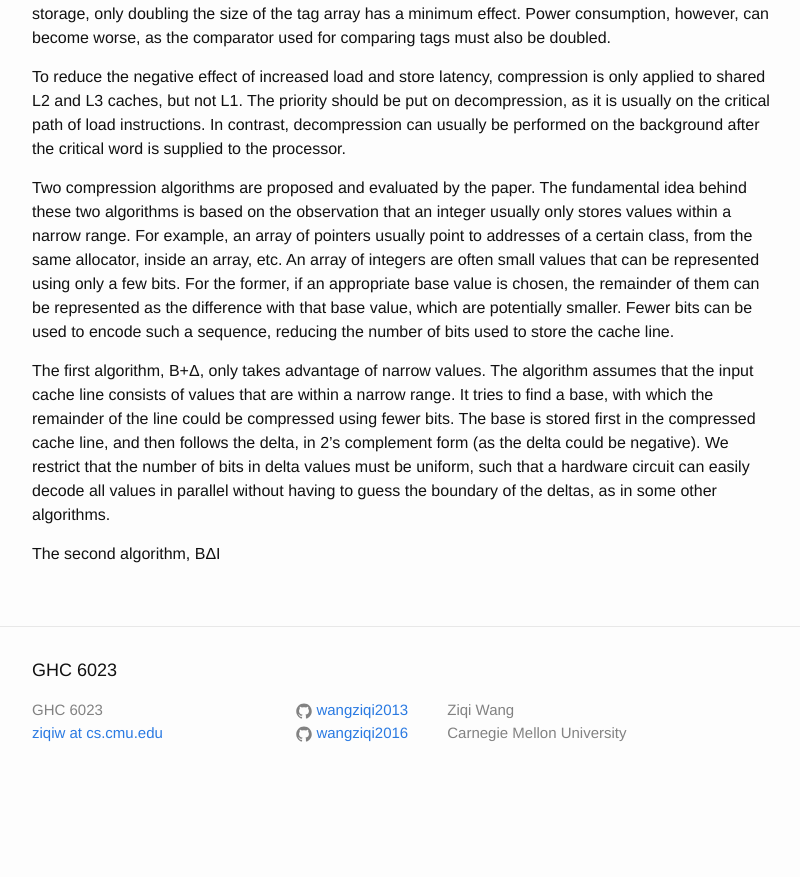
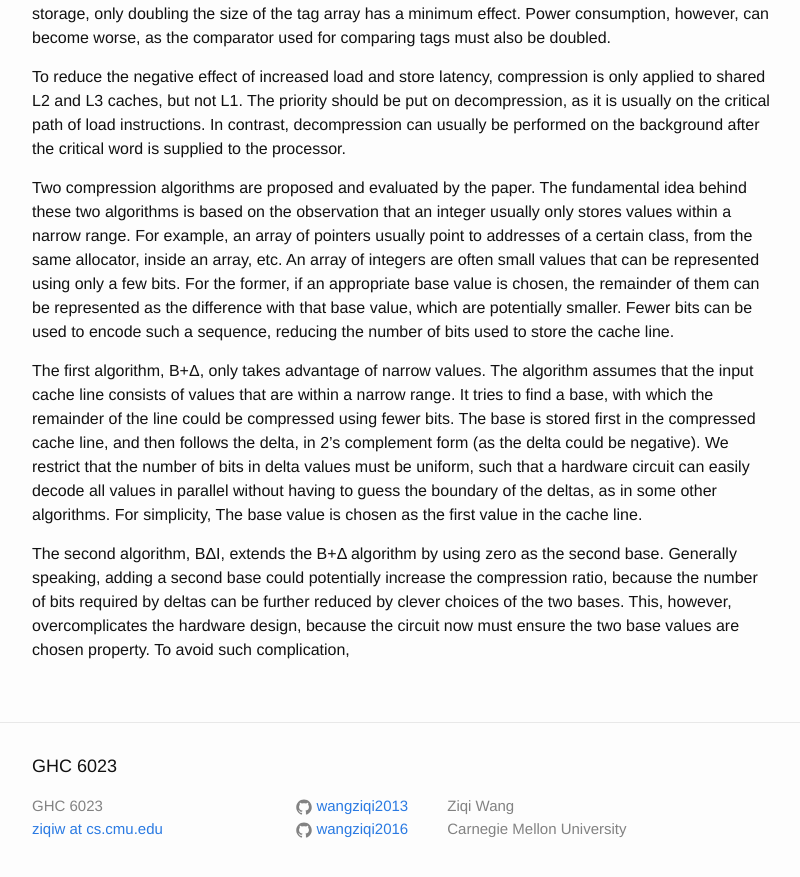
Before and after one commit to wangziqi2013/wangziqi2013.github.io, a Jekyll site: the page built from _posts/2018-05-21-Base-Delta-Immediate-Compression.markdown, in a window 1280 px wide and 900 px high, scrolled down 598 px. Shown: the top 877 px of the window, without its empty margins (238-1038 px from the left). Built offline with Jekyll 4.4.1, drawn with Linux system fonts in a browser that asks for light colours; before the commit the page ends 1402 px from its top, so only the background shows below that.

Commit message:
Working on BDI

```diff
--- a/_posts/2018-05-21-Base-Delta-Immediate-Compression.markdown
+++ b/_posts/2018-05-21-Base-Delta-Immediate-Compression.markdown
@@ -36,6 +36,9 @@ consists of values that are within a narrow range. It tries to find a base, with
 be compressed using fewer bits. The base is stored first in the compressed cache line, and then follows the delta, in 2's
 complement form (as the delta could be negative). We restrict that the number of bits in delta values must be
 uniform, such that a hardware circuit can easily decode all values in parallel without having to guess the boundary
-of the deltas, as in some other algorithms.
+of the deltas, as in some other algorithms. For simplicity, The base value is chosen as the first value in the cache line.
 
-The second algorithm, B&Delta;I
+The second algorithm, B&Delta;I, extends the B+&Delta; algorithm by using zero as the second base. Generally speaking,
+adding a second base could potentially increase the compression ratio, because the number of bits required by deltas can
+be further reduced by clever choices of the two bases. This, however, overcomplicates the hardware design, because the
+circuit now must ensure the two base values are chosen property. To avoid such complication,
```
